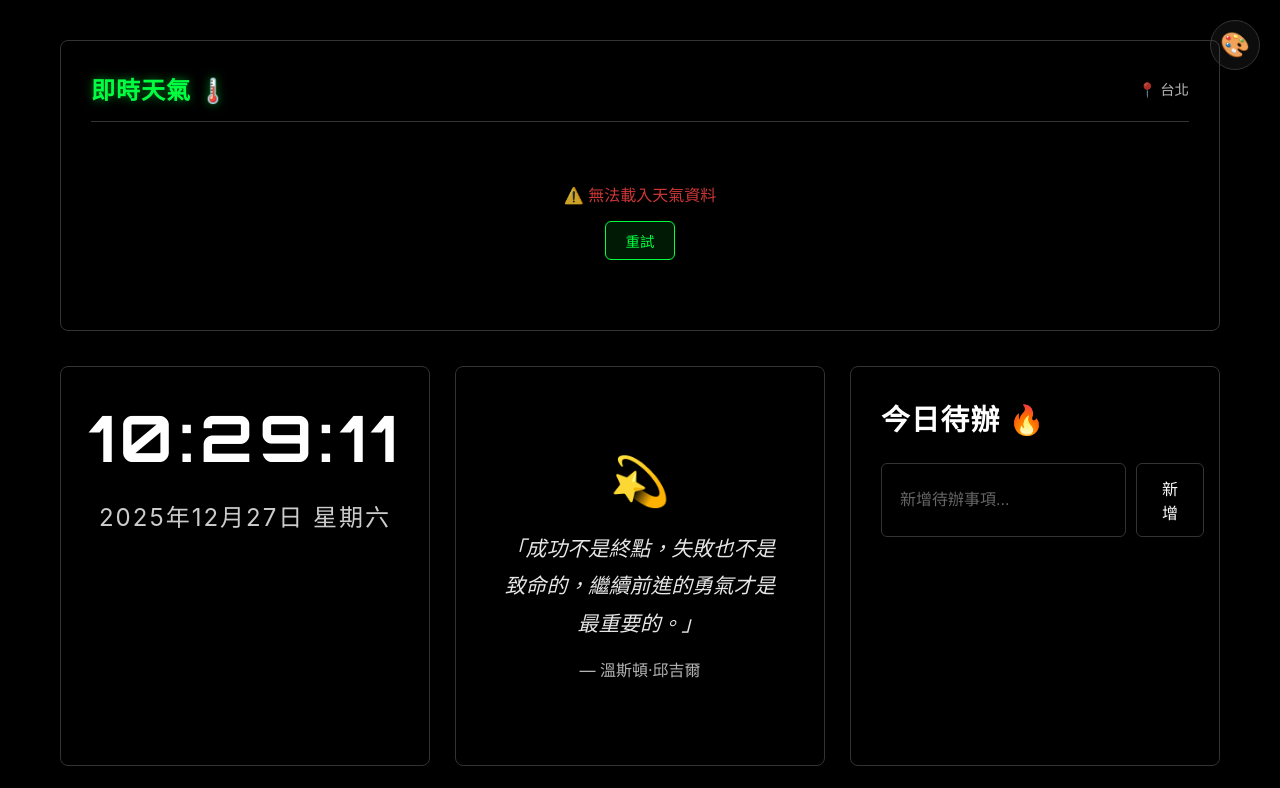
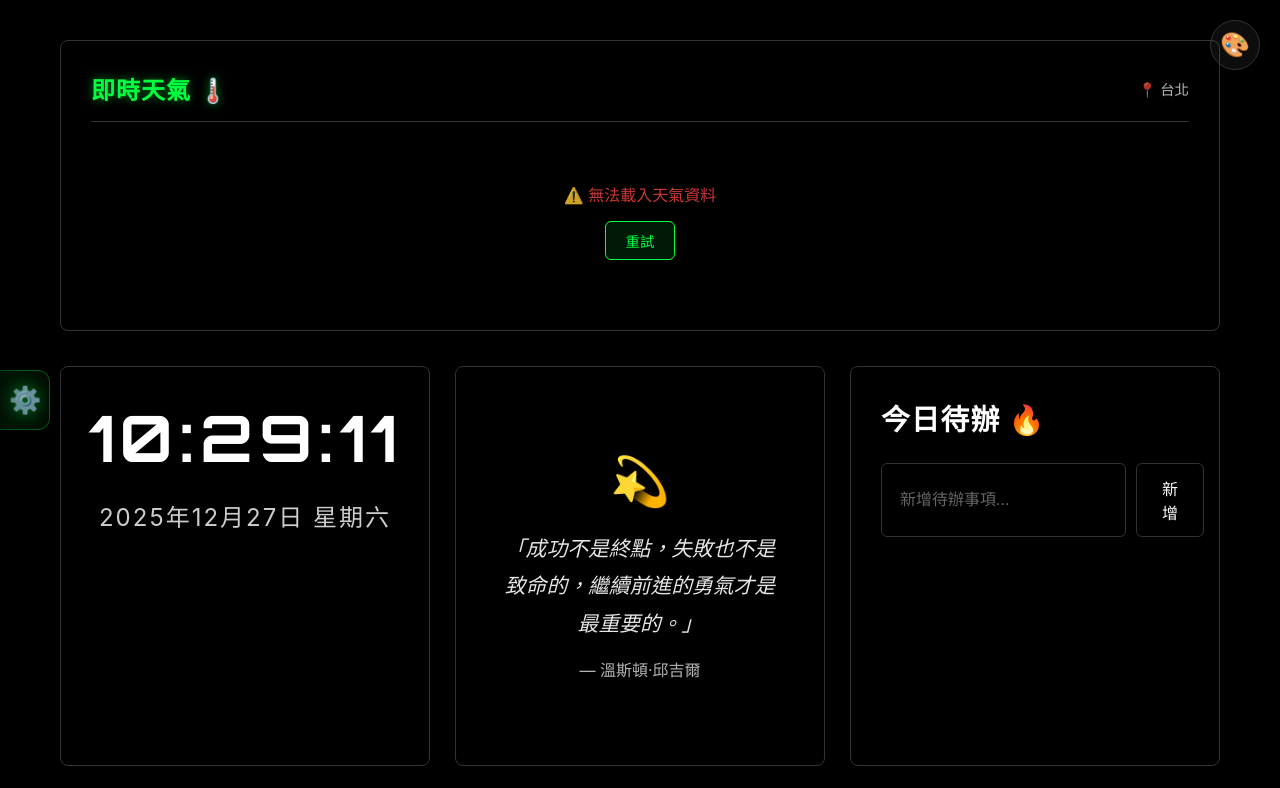
Before and after one commit to Lancex1980/my-first-vibe, a plain HTML site: page index.html in a window 1280 px wide. Both pictures are taken after a click on the button "收合選單". Shown: the top 788 px of the page. Drawn offline with Linux system fonts and the light colour scheme; no server answers.

Commit message:
新增展開選單按鈕及其樣式，並實作按鈕顯示/隱藏邏輯以改善側邊欄使用體驗

```diff
--- a/index.html
+++ b/index.html
@@ -11,6 +11,11 @@
 </head>
 <body id="body">
     <button class="theme-toggle-btn" onclick="toggleBackground()" title="切換背景顏色">🎨</button>
+
+    <!-- 展開選單按鈕（收起時顯示） -->
+    <button class="sidebar-expand-btn" id="sidebarExpandBtn" onclick="toggleSidebar()" title="展開選單" style="display: none;">
+        <span>⚙️</span>
+    </button>
 
     <!-- 左側選單 -->
     <div class="sidebar" id="sidebar">
--- a/script.js
+++ b/script.js
@@ -332,10 +332,18 @@ function loadModuleVisibility() {
 // 側邊欄收合功能
 function toggleSidebar() {
     const sidebar = document.getElementById('sidebar');
+    const expandBtn = document.getElementById('sidebarExpandBtn');
     const body = document.body;
 
     sidebar.classList.toggle('collapsed');
     body.classList.toggle('sidebar-collapsed');
+
+    // 根據選單狀態顯示/隱藏展開按鈕
+    if (sidebar.classList.contains('collapsed')) {
+        expandBtn.style.display = 'flex';
+    } else {
+        expandBtn.style.display = 'none';
+    }
 
     // 儲存側邊欄狀態
     localStorage.setItem('sidebarCollapsed', sidebar.classList.contains('collapsed'));
@@ -344,11 +352,16 @@ function toggleSidebar() {
 // 載入側邊欄狀態
 function loadSidebarState() {
     const isCollapsed = localStorage.getItem('sidebarCollapsed') === 'true';
+    const sidebar = document.getElementById('sidebar');
+    const expandBtn = document.getElementById('sidebarExpandBtn');
+    const body = document.body;
+
     if (isCollapsed) {
-        const sidebar = document.getElementById('sidebar');
-        const body = document.body;
         sidebar.classList.add('collapsed');
         body.classList.add('sidebar-collapsed');
+        expandBtn.style.display = 'flex';
+    } else {
+        expandBtn.style.display = 'none';
     }
 }
 
--- a/style.css
+++ b/style.css
@@ -55,6 +55,52 @@ body.sidebar-collapsed {
 
 .sidebar.collapsed {
     transform: translateX(-100%);
+}
+
+/* 展開選單按鈕 */
+.sidebar-expand-btn {
+    position: fixed;
+    left: 0;
+    top: 50%;
+    transform: translateY(-50%);
+    width: 50px;
+    height: 60px;
+    background: linear-gradient(90deg, rgba(0, 255, 65, 0.1) 0%, rgba(0, 255, 65, 0.05) 100%);
+    border: 1px solid rgba(0, 255, 65, 0.3);
+    border-left: none;
+    border-radius: 0 12px 12px 0;
+    color: #00ff41;
+    font-size: 1.5rem;
+    cursor: pointer;
+    z-index: 998;
+    transition: all 0.3s ease;
+    display: flex;
+    align-items: center;
+    justify-content: center;
+    box-shadow: 2px 0 15px rgba(0, 0, 0, 0.5);
+}
+
+.sidebar-expand-btn:hover {
+    background: linear-gradient(90deg, rgba(0, 255, 65, 0.2) 0%, rgba(0, 255, 65, 0.1) 100%);
+    border-color: #00ff41;
+    box-shadow: 0 0 20px rgba(0, 255, 65, 0.4);
+    transform: translateY(-50%) translateX(5px);
+}
+
+.sidebar-expand-btn span {
+    filter: drop-shadow(0 0 8px rgba(0, 255, 65, 0.6));
+    animation: pulse 2s ease-in-out infinite;
+}
+
+@keyframes pulse {
+    0%, 100% {
+        opacity: 1;
+        transform: scale(1);
+    }
+    50% {
+        opacity: 0.8;
+        transform: scale(1.1);
+    }
 }
 
 .sidebar-header {
@@ -882,6 +928,12 @@ body.sidebar-collapsed {
         padding-left: 20px;
     }
 
+    .sidebar-expand-btn {
+        width: 40px;
+        height: 50px;
+        font-size: 1.3rem;
+    }
+
     .sidebar-header {
         padding: 20px 16px;
     }
```
